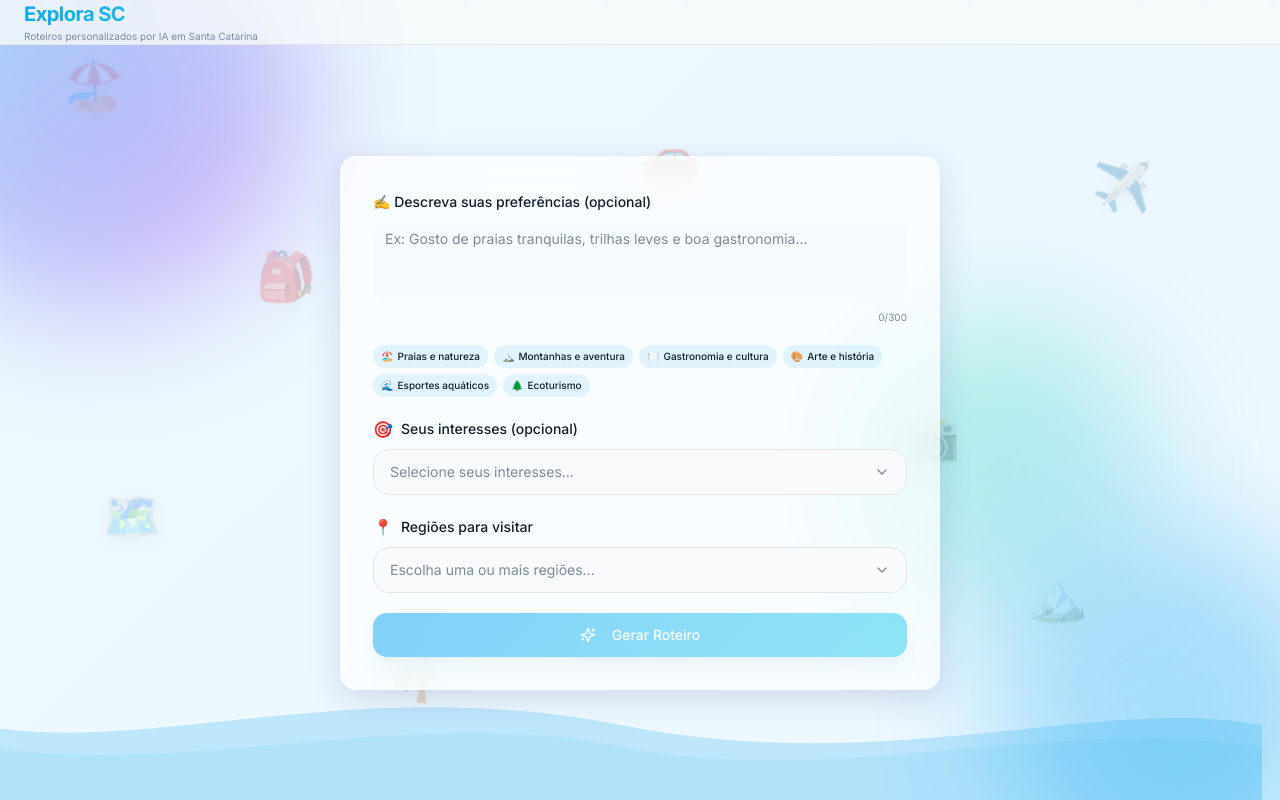
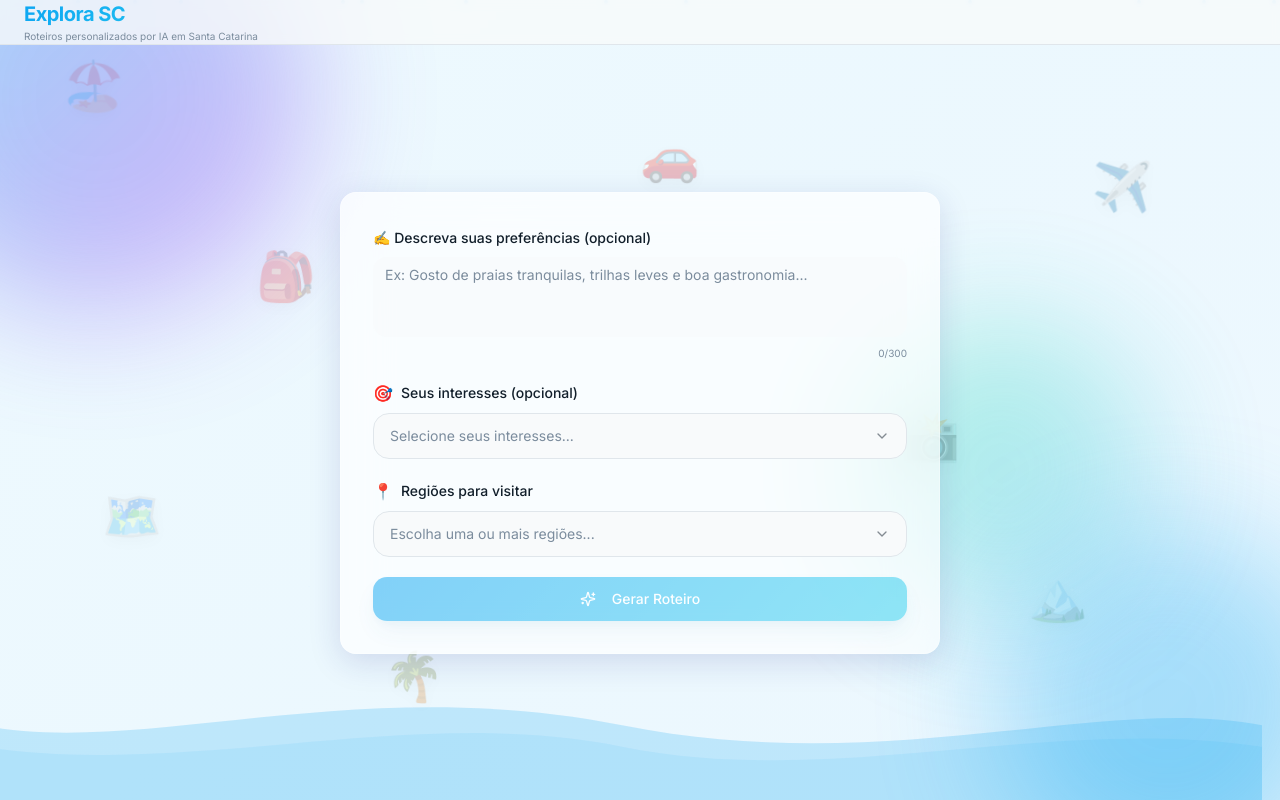
Before and after one commit to JoaoVCustodio/explora-sc-guiada, a React (Vite) app: page / in a window 1280 px wide. Built offline with nearby package versions, Linux system fonts and the light colour scheme; the HTML template or start-up script is replaced by a standard one.

Commit message:
Fix: Remove QuickSuggestions component

```diff
--- a/src/components/QuickSuggestions.tsx
+++ /dev/null
@@ -1,29 +0,0 @@
-interface QuickSuggestionsProps {
-  onSuggestionClick: (suggestion: string) => void;
-}
-
-const suggestions = [
-  { emoji: "🏖️", text: "Praias e natureza" },
-  { emoji: "🏔️", text: "Montanhas e aventura" },
-  { emoji: "🍽️", text: "Gastronomia e cultura" },
-  { emoji: "🎨", text: "Arte e história" },
-  { emoji: "🌊", text: "Esportes aquáticos" },
-  { emoji: "🌲", text: "Ecoturismo" },
-];
-
-export const QuickSuggestions = ({ onSuggestionClick }: QuickSuggestionsProps) => {
-  return (
-    <div className="flex flex-wrap gap-1.5">
-      {suggestions.map((suggestion, index) => (
-        <button
-          key={index}
-          onClick={() => onSuggestionClick(suggestion.text)}
-          className="inline-flex items-center gap-1 px-2 py-1 rounded-lg bg-primary/10 hover:bg-primary/20 text-[10px] font-medium transition-colors"
-        >
-          <span>{suggestion.emoji}</span>
-          <span>{suggestion.text}</span>
-        </button>
-      ))}
-    </div>
-  );
-};
--- a/src/pages/Index.tsx
+++ b/src/pages/Index.tsx
@@ -6,7 +6,6 @@ import { LoadingAnimation } from "@/components/LoadingAnimation";
 import { RoteiroCard } from "@/components/RoteiroCard";
 import { LocalCard } from "@/components/LocalCard";
 import { MapView } from "@/components/MapView";
-import { QuickSuggestions } from "@/components/QuickSuggestions";
 import { StatsBar } from "@/components/StatsBar";
 import { TourismBackground } from "@/components/TourismBackground";
 import { InterestsMultiSelect } from "@/components/InterestsMultiSelect";
@@ -33,10 +32,6 @@ const Index = () => {
   const [selectedRegions, setSelectedRegions] = useState<string[]>([]);
   const [isLoading, setIsLoading] = useState(false);
   const [roteiro, setRoteiro] = useState<Roteiro | null>(null);
-
-  const handleSuggestionClick = (suggestion: string) => {
-    setUserInput((prev) => (prev ? `${prev}, ${suggestion}` : suggestion));
-  };
 
   const handleGenerateRoteiro = async () => {
     if (selectedRegions.length === 0) {
@@ -157,9 +152,6 @@ const Index = () => {
                   </p>
                 </div>
 
-                {/* Quick Suggestions */}
-                <QuickSuggestions onSuggestionClick={handleSuggestionClick} />
-
                 {/* Interesses Multi-Select */}
                 <InterestsMultiSelect
                   selected={selectedInterests}
```
